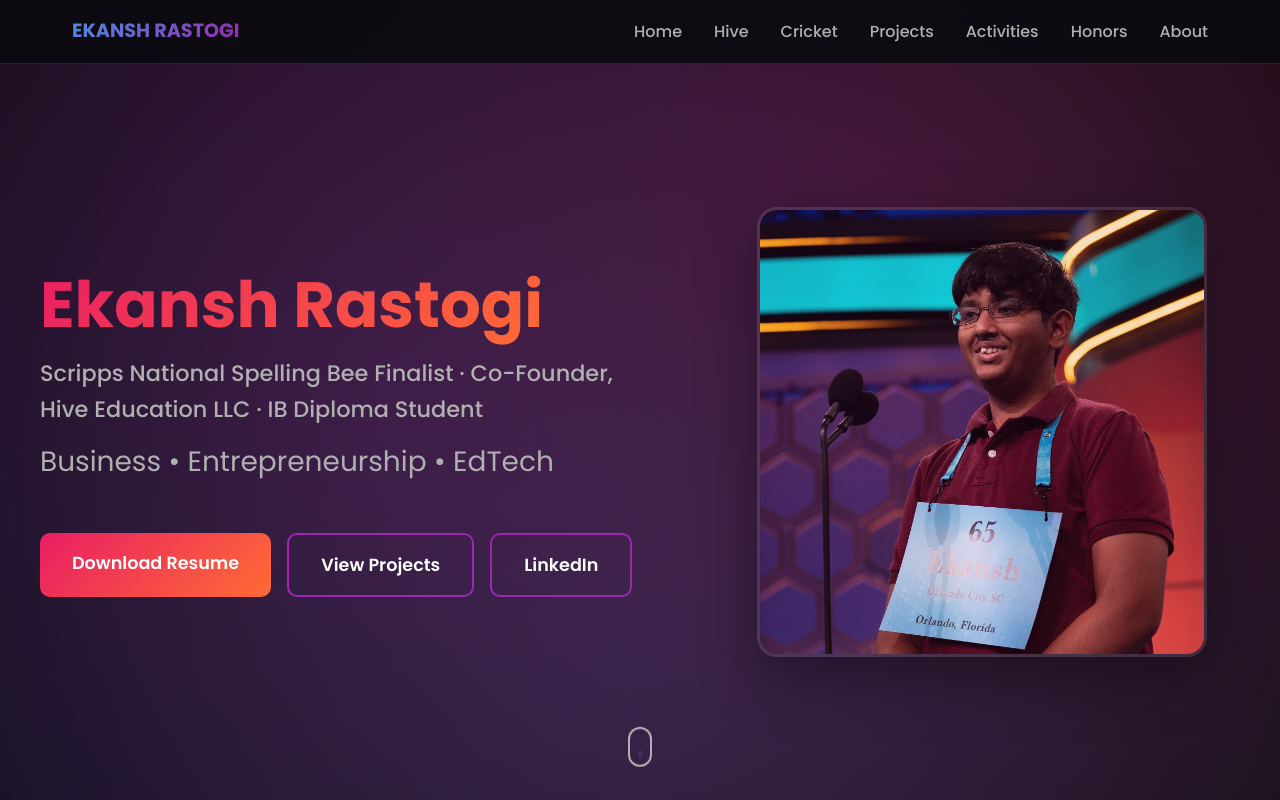
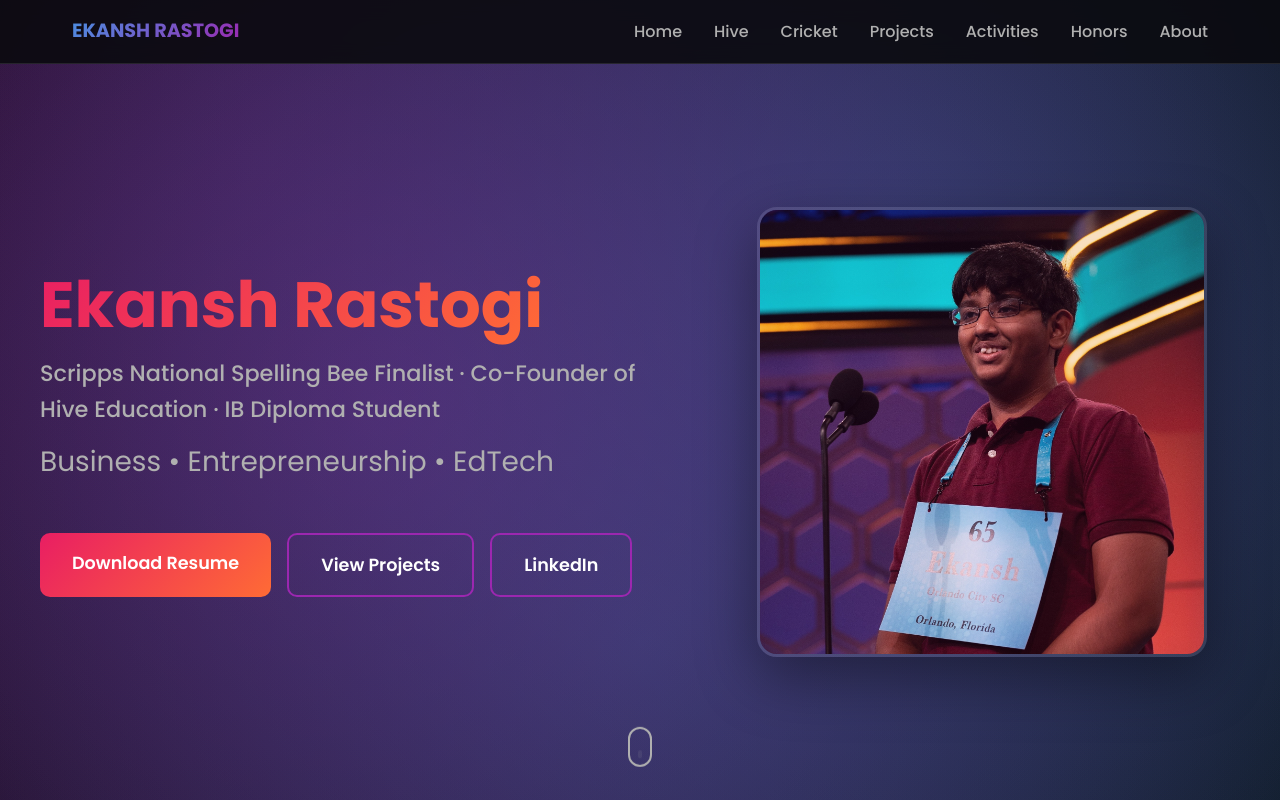
Before and after one commit to Akr1040317/ekanshPortfolio, a React (Create React App) app: page / in a window 1280 px wide. Shown: the top 800 px of the page. Built offline with nearby package versions, Linux system fonts and the light colour scheme.

Commit message:
Hero: update background to blue/purple, change tagline to 'Co-Founder of Hive Education'

```diff
--- a/src/App.css
+++ b/src/App.css
@@ -144,9 +144,10 @@
     left: 0;
     right: 0;
     bottom: 0;
-    background: radial-gradient(circle at 30% 50%, rgba(156, 39, 176, 0.2), transparent),
-                radial-gradient(circle at 70% 30%, rgba(233, 30, 99, 0.2), transparent),
-                radial-gradient(circle at 50% 80%, rgba(74, 144, 226, 0.2), transparent);
+    background: radial-gradient(circle at 30% 50%, rgba(156, 39, 176, 0.3), transparent),
+                radial-gradient(circle at 70% 30%, rgba(74, 144, 226, 0.3), transparent),
+                radial-gradient(circle at 50% 80%, rgba(74, 144, 226, 0.25), transparent),
+                radial-gradient(circle at 20% 20%, rgba(156, 39, 176, 0.2), transparent);
     z-index: 0;
 }
 
--- a/src/components/Hero.jsx
+++ b/src/components/Hero.jsx
@@ -10,7 +10,7 @@ const Hero = () => {
           <h1 className="hero-title">
             <span className="gradient-text">Ekansh Rastogi</span>
           </h1>
-          <p className="hero-tagline">Scripps National Spelling Bee Finalist · Co-Founder, Hive Education LLC · IB Diploma Student</p>
+          <p className="hero-tagline">Scripps National Spelling Bee Finalist · Co-Founder of Hive Education · IB Diploma Student</p>
           <p className="hero-subtitle">Business • Entrepreneurship • EdTech</p>
           <div className="hive-links">
             <a href={resumePdf} className="cta-button primary" download>
```
